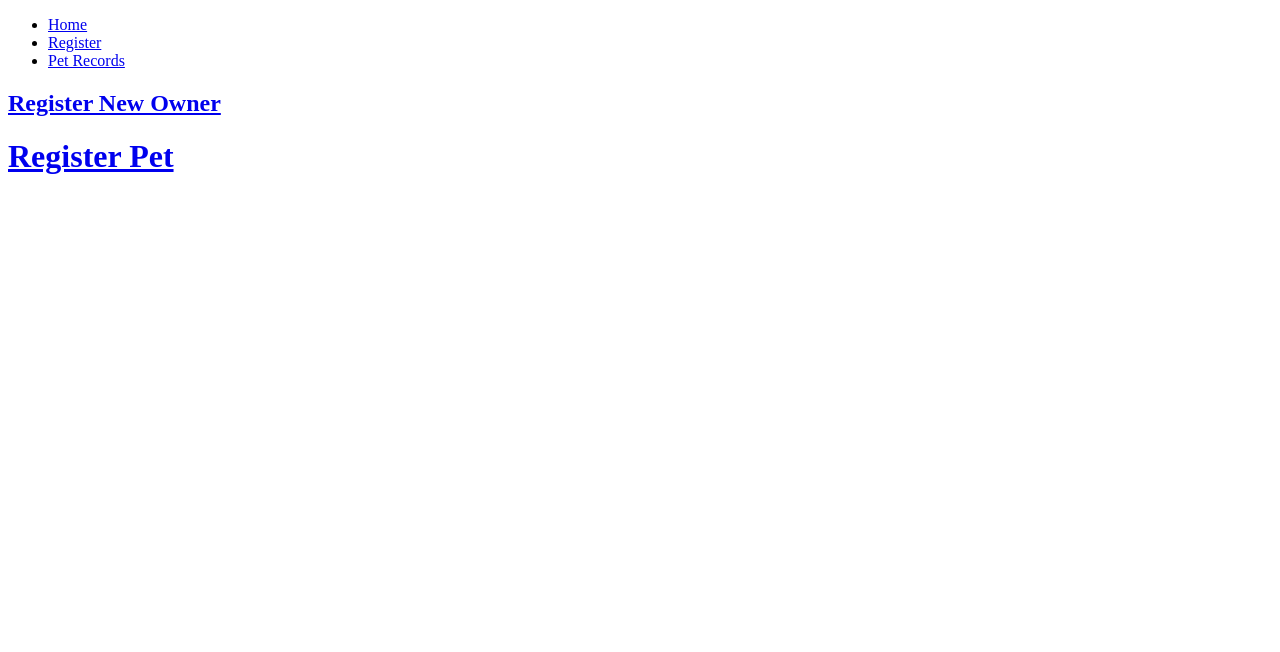
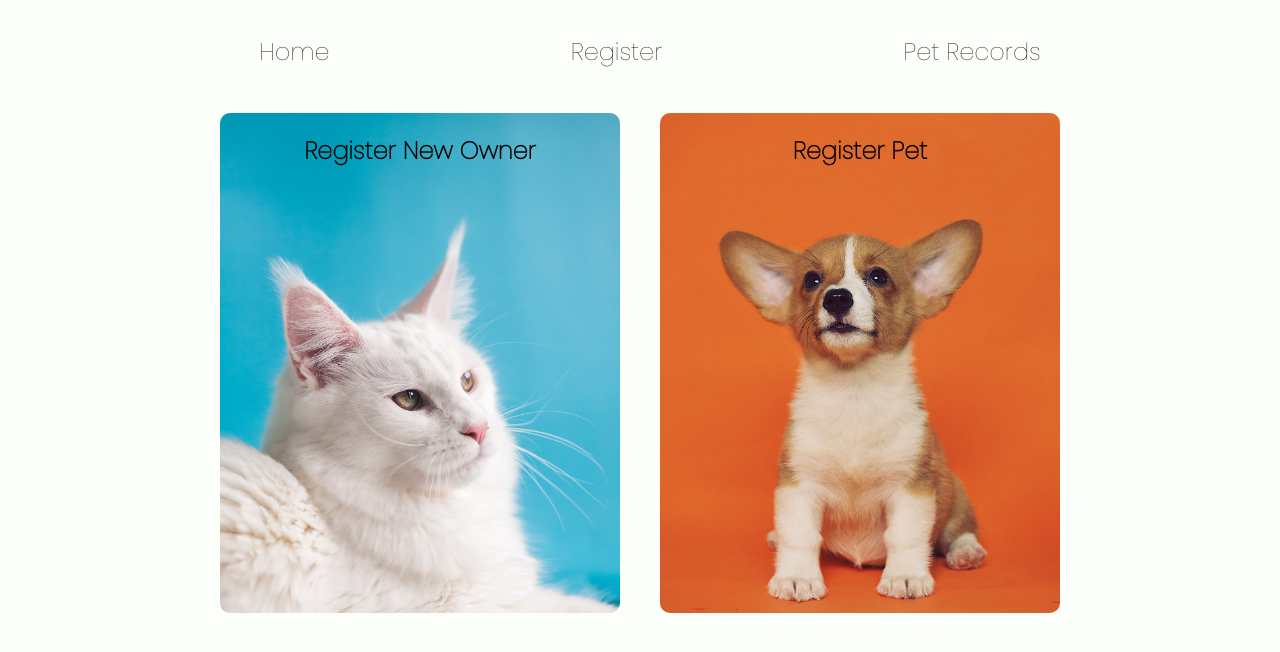
Before and after one commit to ElinVS/vet_management_project, a Flask app: page /register in a window 1280 px wide. Shown: the top 652 px of the page. Run offline with Flask 2, Linux system fonts and the light colour scheme.

Commit message:
tried out some more css dont think I like it

```diff
--- /dev/null
+++ b/static/css/style.css
@@ -0,0 +1,66 @@
+body {
+    background:#FBFEF9;
+}
+
+
+.header > ul  {
+    display: flex;
+    align-items: center;
+    justify-content: space-evenly;
+    flex-direction: row;
+    width: 100%;
+    text-align: center;
+    font-family: 'Poppins', sans-serif;
+    font-size: x-large;
+    padding: 10px;
+    /* min-height: 100px;  */
+
+    align-items: flex-end;
+    /* gap: 60px; */
+    list-style: none;
+}
+
+
+table, th, td {
+    border: 1px solid black;
+    border-collapse: collapse;
+}
+
+.register {
+    display:flex;
+    flex-flow: row wrap;
+    justify-content: center;
+    align-items:center;
+    gap: 20px;
+    flex-grow: 4;
+    text-align: center;
+
+}
+
+#register-owner {
+    width: 400px;
+    height: 500px;
+    background: url('/static/images/whitecat.jpg');
+    background-position: center;
+    background-size: cover;
+    background-repeat: no-repeat;
+    margin:10px;
+    border-radius: 10px;
+}
+
+#register-pet{
+    width: 400px;
+    height: 500px;
+    background: url('/static/images/orangedog.jpg');
+    background-position: center;
+    background-size: cover;
+    background-repeat: no-repeat;
+    margin: 10px;
+    border-radius: 10px;
+}
+
+a {
+    text-decoration: none;
+    font-family: 'Poppins', sans-serif;
+    color: black;
+}
--- a/templates/base.html
+++ b/templates/base.html
@@ -5,19 +5,23 @@
     <meta http-equiv="X-UA-Compatible" content="IE=edge">
     <meta name="viewport" content="width=device-width, initial-scale=1.0">
     <title>{{Title}} Pet Buddy</title>
-
+    <link rel="preconnect" href="https://fonts.googleapis.com">
+    <link rel="preconnect" href="https://fonts.gstatic.com" crossorigin>
+    <link href="https://fonts.googleapis.com/css2?family=Poppins:wght@100&display=swap" rel="stylesheet">
+    <link rel="stylesheet" href="{{ url_for('static', filename='css/style.css') }}">
 </head>
 <body>
     <header>
         <nav>
-            <ul>
-                <li> <a href="/home">Home</a></li>
-                <li> <a href="/register">Register</a></li>
-                <li> <a href="/pets/view_all">Pet Records</a></li>
-            </ul>
+            <div class="header">
+                <ul>
+                    <li> <a href="/home">Home</a></li>
+                    <li> <a href="/register">Register</a></li>
+                    <li> <a href="/pets/view_all">Pet Records</a></li>
+                </ul>
+            </div>
         </nav>
     </header>
-
     {% block content %}
 
     {% endblock %}
--- a/templates/register.html
+++ b/templates/register.html
@@ -1,11 +1,15 @@
 {% extends "base.html" %}
 {% block content %}
 
-<section>
-<a href="/owners/register_owner"><h1>Register New Owner</h1></a>
+<section class="register">
+
+    <div id="register-owner">
+        <a href="/owners/register_owner"><h1>Register New Owner</h1></a>
+    </div>
+
+    <div id="register-pet">
+        <a href="/pets/register_pet"><h1>Register Pet</h1></a>
+    </div>
 </section>
 
-<a href="/pets/register_pet"><h1>Register Pet</h1></a>
-
-
 {% endblock %}
```
Also changed, not shown: templates/login.html (+3 -12 lines), static/css/login.css (line endings or trailing spaces), static/images/orangedog.jpg (added), static/images/whitecat.jpg (added).
